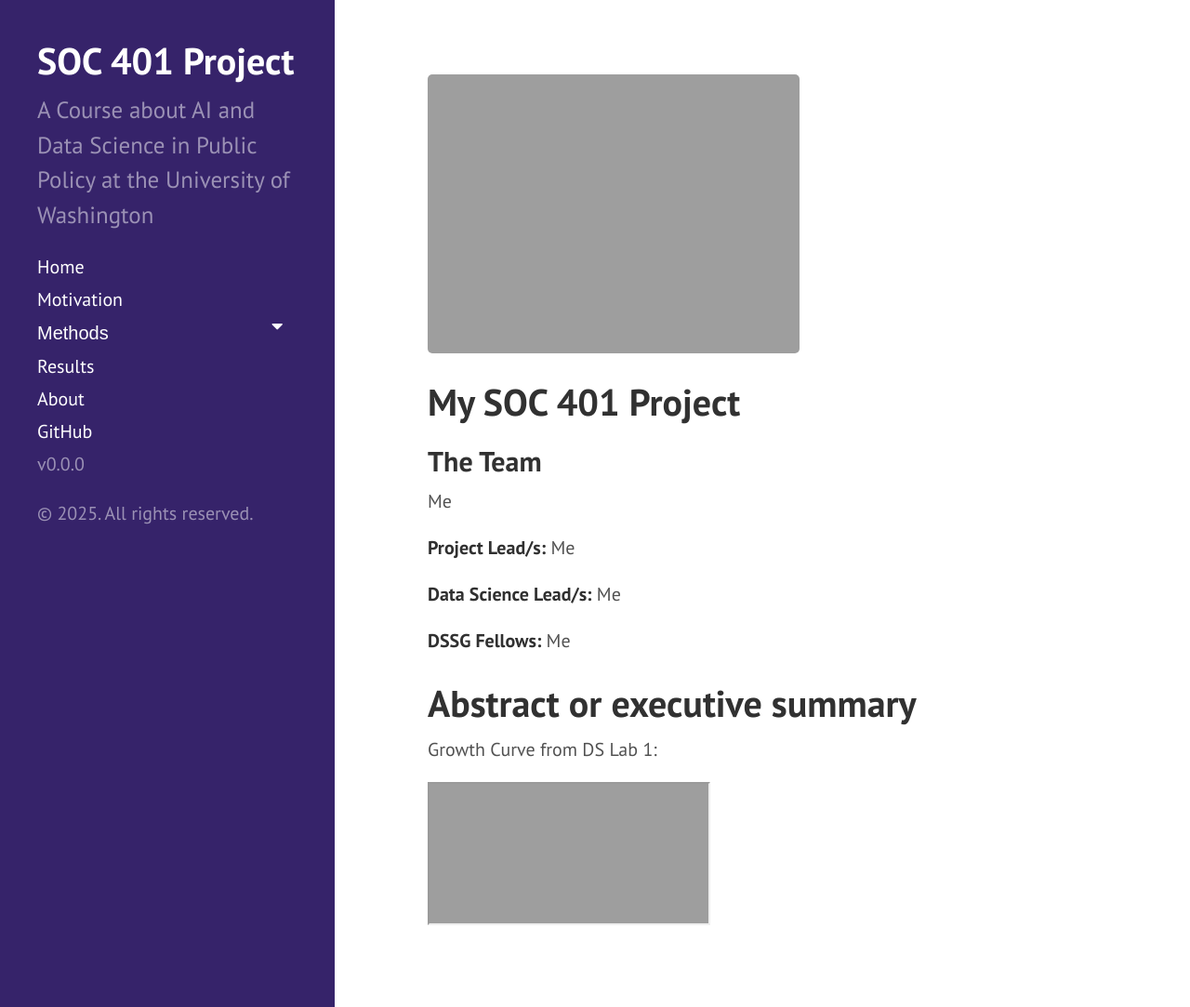
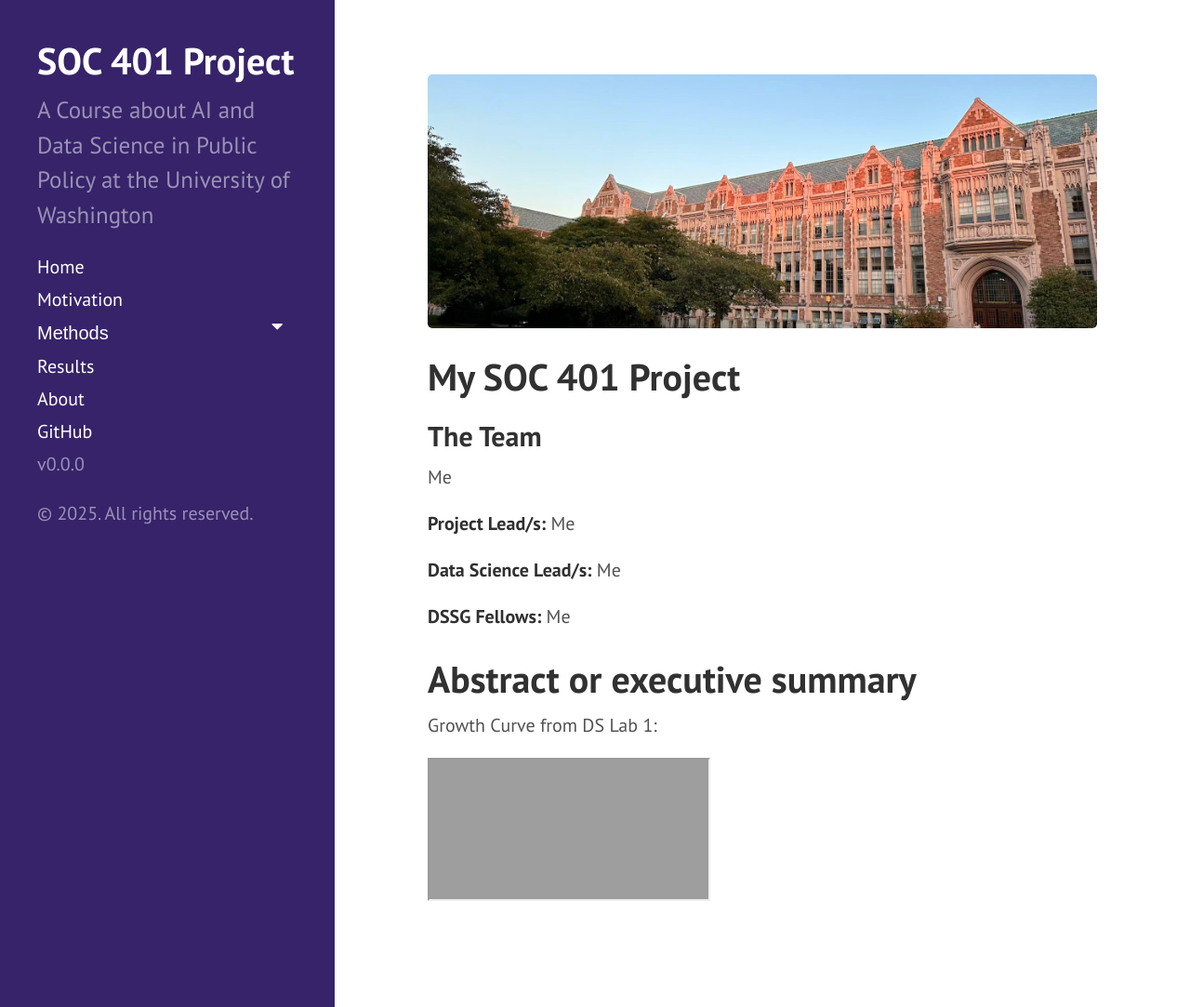
Before and after one commit to JianiT/SOC401-DS-AI-lab, a Jekyll site: the page built from index.md, in a window 1280 px wide and 1083 px high. Shown: the whole window at 93% size. Built offline with Jekyll 4.4.1, drawn with Linux system fonts in a browser that asks for light colours; the list of posts is cut into pages by our own code; grey boxes are pictures that could not be loaded.

Commit message:
Change image source in index.md
Updated image source in index.md from 'front pic.png' to 'front.jpg'.

```diff
--- a/index.md
+++ b/index.md
@@ -2,7 +2,7 @@
 layout: default
 ---
 
-<img src="{{ site.url }}{{ site.baseurl }}/assets/img/front pic.png">
+<img src="{{ site.url }}{{ site.baseurl }}/assets/img/front.jpg">
 
 
 # My SOC 401 Project
```
